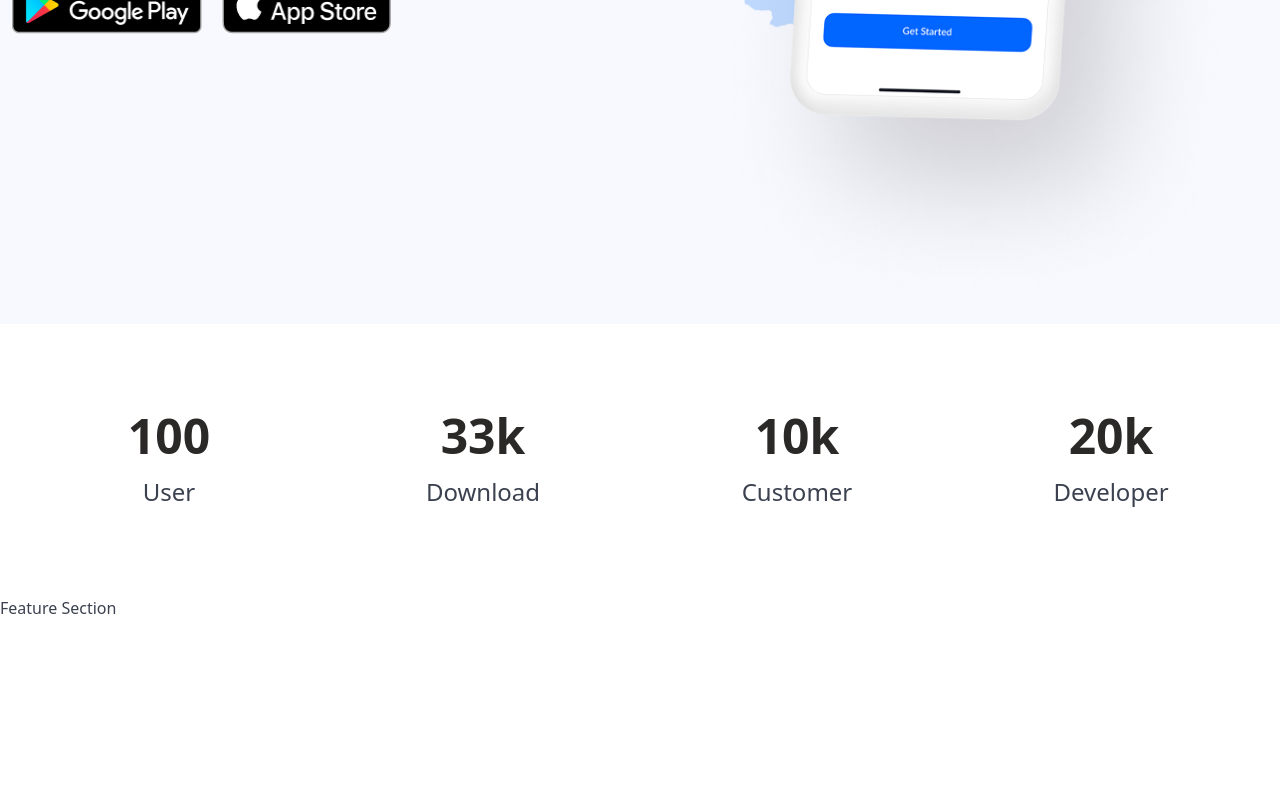
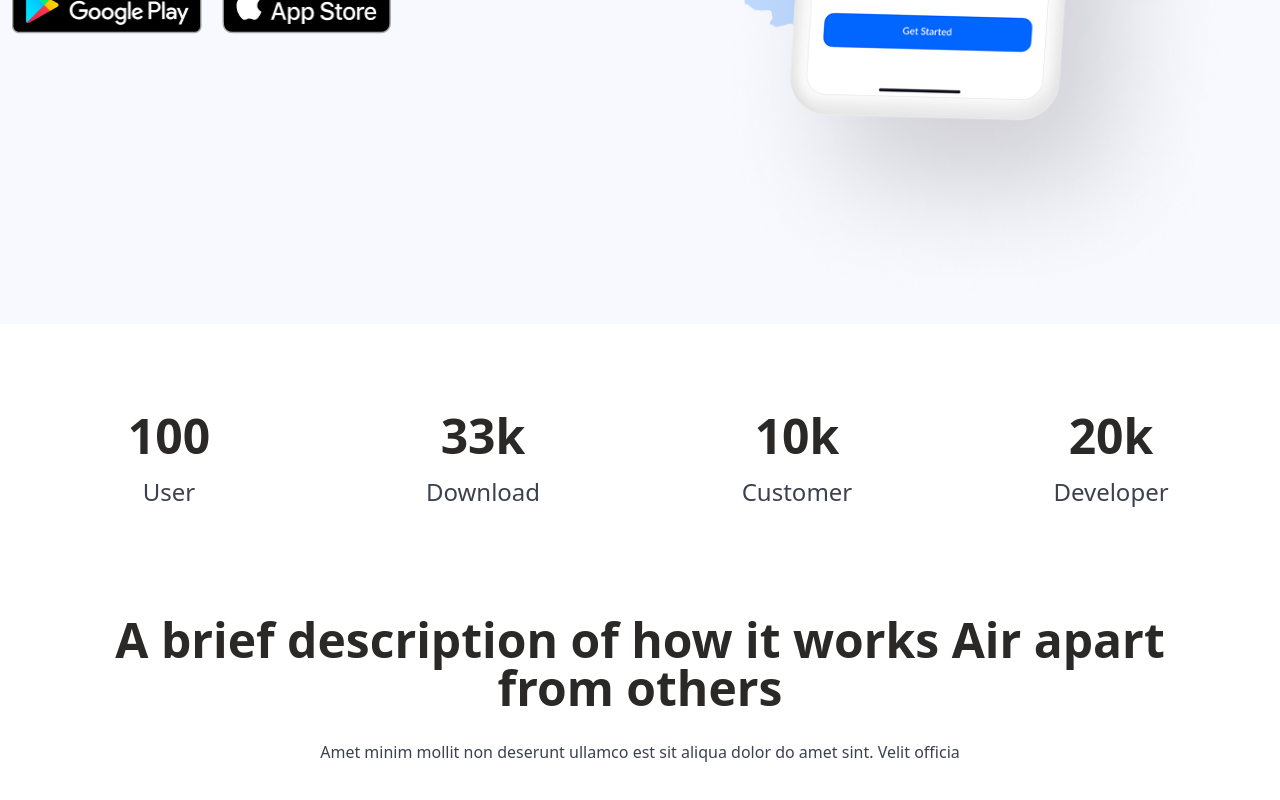
Before and after one commit to alonzojoe/air-app, a React (Vite) app: page / in a window 1280 px wide. Shown: the part 571-1371 px from the top of the page. Before the commit the page ends 1191 px from the top, so only its background shows below. Built offline with nearby package versions, Linux system fonts and the light colour scheme.

Commit message:
FeatureSection styling title and subTitle

```diff
--- a/src/components/FeatureSection.tsx
+++ b/src/components/FeatureSection.tsx
@@ -1,5 +1,20 @@
+import { FEATURES_CONTENT } from "../constants";
+
 const FeatureSection = () => {
-  return <div>Feature Section</div>;
+  return (
+    <section id="features">
+      <div className="max-w-7xl mx-auto px-3 py-5 mt-20">
+        <div className="text-center flex flex-col space-y-7 mx-5 lg:mx-20 mb-10">
+          <h2 className="text-darktext text-3xl lg:text-5xl font-bold">
+            {FEATURES_CONTENT.title}
+          </h2>
+          <p className="text-secondary text-base">
+            {FEATURES_CONTENT.subTitle}
+          </p>
+        </div>
+      </div>
+    </section>
+  );
 };
 
 export default FeatureSection;
```
